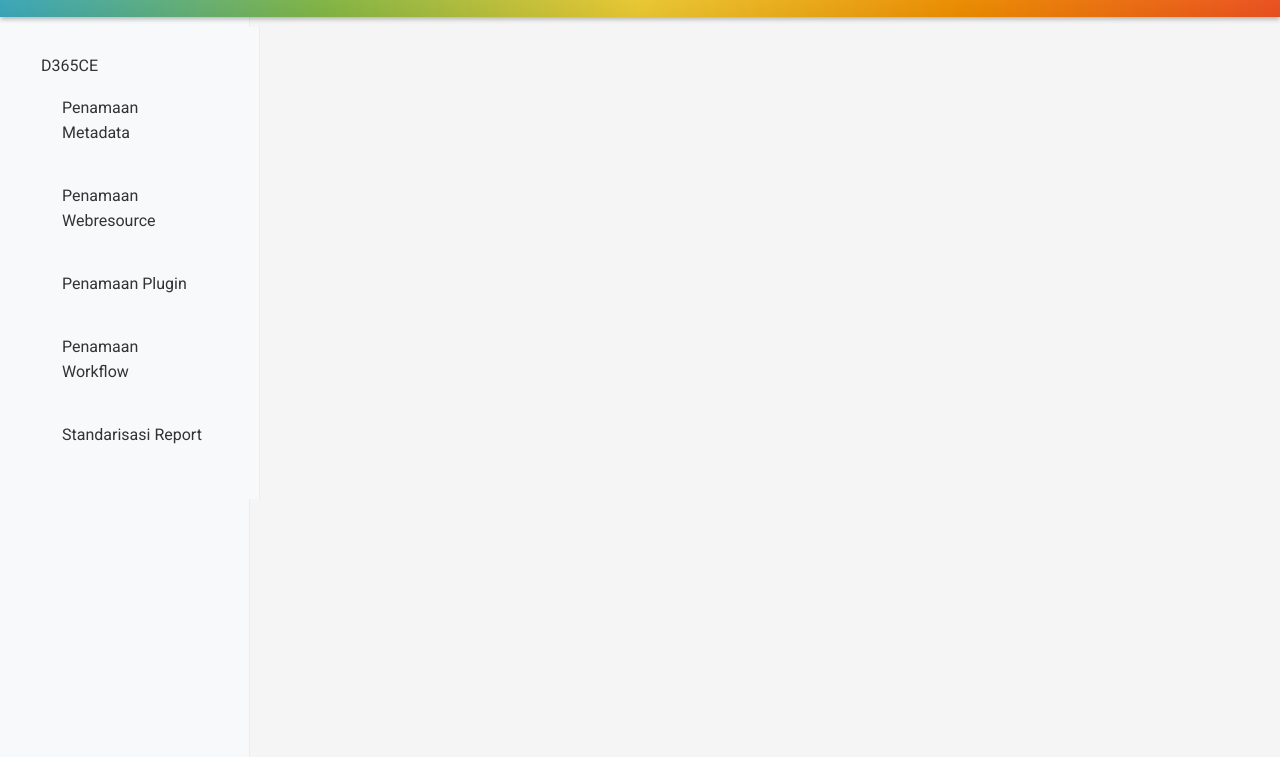
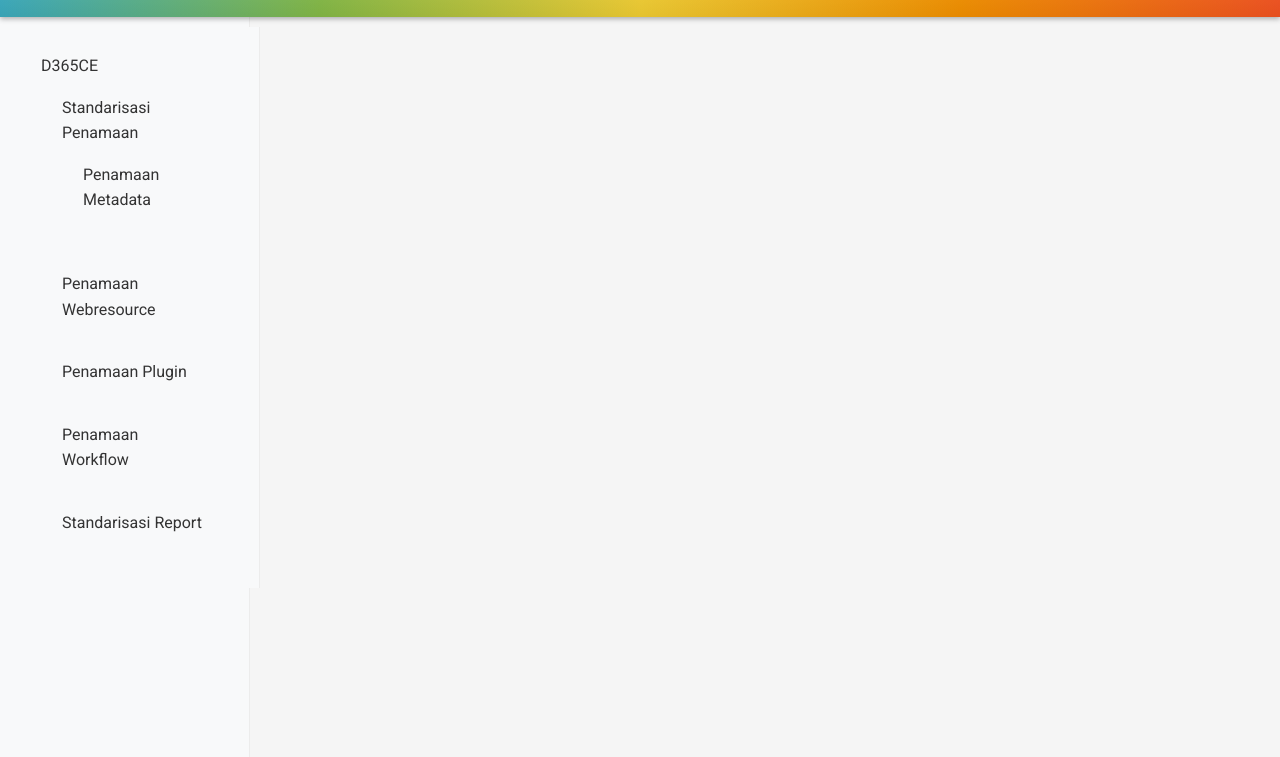
Before and after one commit to HansenTS/ts-wiki, a plain HTML site: page index.html in a window 1280 px wide. Shown: the part 63-820 px from the top of the page. Drawn offline with Linux system fonts and the light colour scheme.

Commit message:
rapi-rapi

```diff
--- a/sidebar.html
+++ b/sidebar.html
@@ -1,5 +1,7 @@
 <aside class="sidebar">
   <div class="menu-item toggle">D365CE
+
+    <div class="menu-item toggle">Standarisasi Penamaan
       <div class="menu-item toggle">Penamaan Metadata
         <div class="submenu">
           <div class="submenu-item"><a href="viewer.html?file=publisher.txt" target="content-frame">Publisher</a></div>
@@ -10,6 +12,8 @@
           <div class="submenu-item"><a href="viewer.html?file=view.txt" target="content-frame">View</a></div>
         </div>
       </div>
+    </div>
+
     <div class="menu-item toggle">Penamaan Webresource
       <div class="submenu">
         <div class="submenu-item"><a href="viewer.html?file=webresource.txt&folder=penamaan_webresource" target="content-frame">Webresource</a></div>
```
Lines whose indentation alone changed are shown as unchanged.
